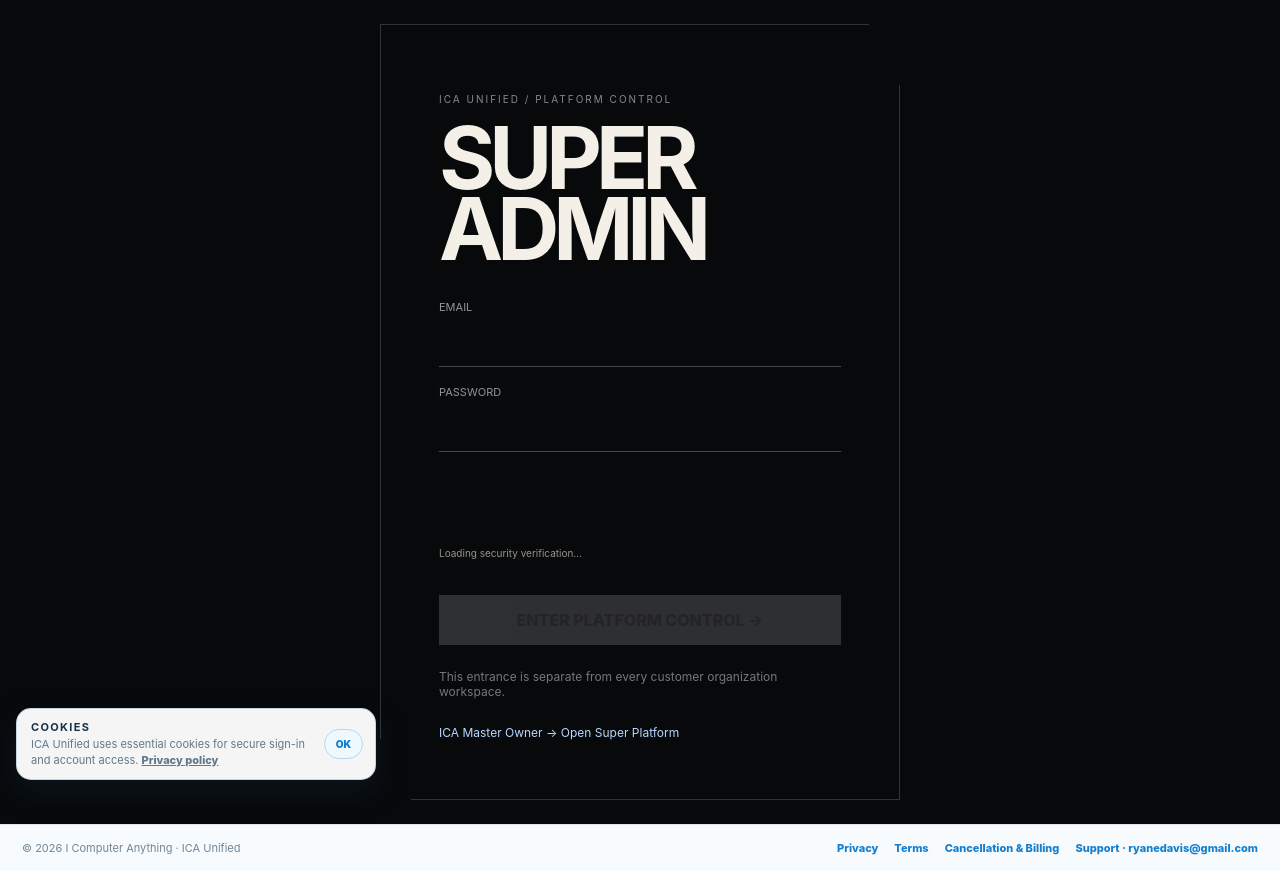
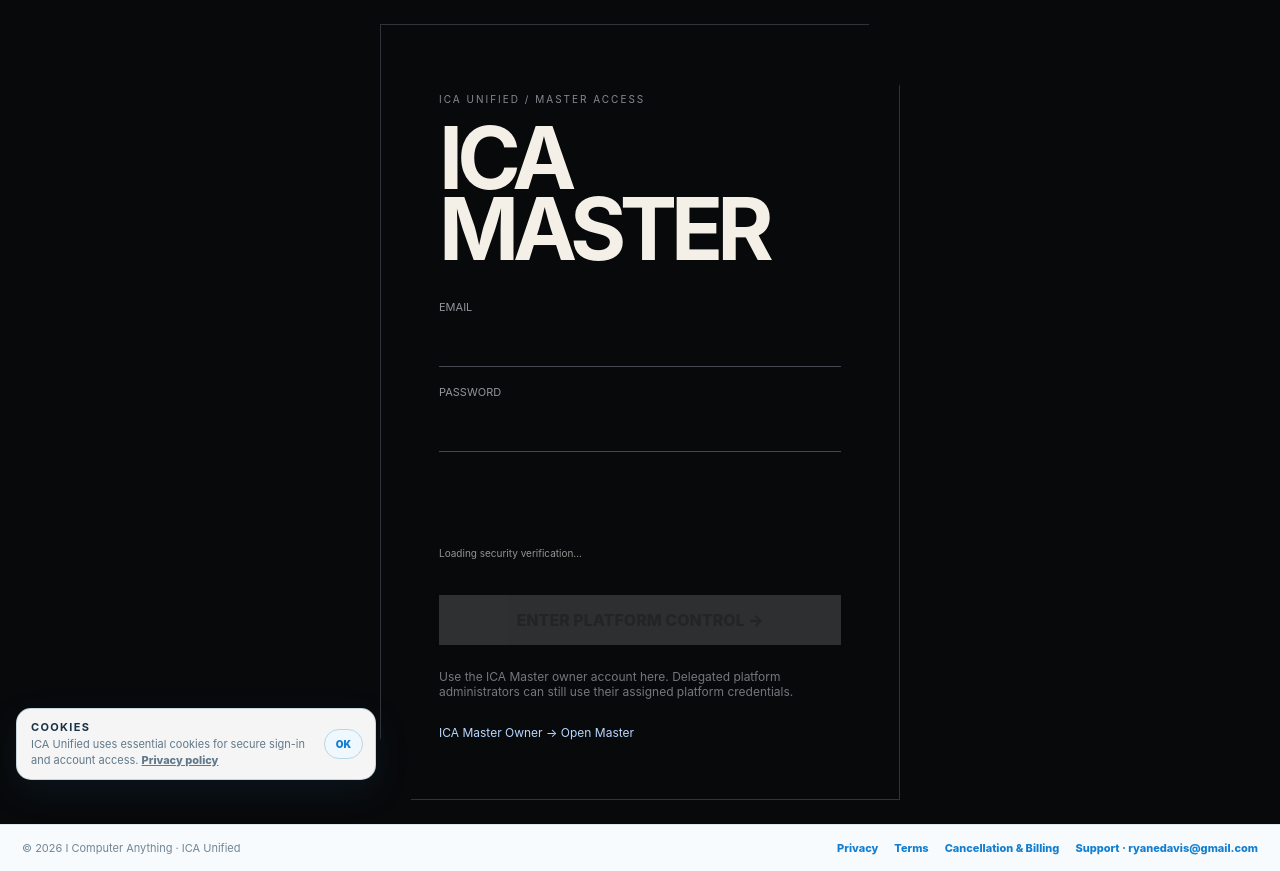
Before and after one commit to redavi19-asu/ICA-unified-, a Next.js app: page /platform/login in a window 1280 px wide. Built offline with nearby package versions, Linux system fonts and the light colour scheme; no server answers.

Commit message:
Rename Unified top-level login to ICA Master

```diff
--- a/src/app/platform/login/page.tsx
+++ b/src/app/platform/login/page.tsx
@@ -44,8 +44,8 @@ export default function PlatformLoginPage() {
   return (
     <main style={{minHeight:'100vh',display:'grid',placeItems:'center',padding:24,background:'#08090b',color:'#f4f0e8'}}>
       <section style={{width:'min(520px,100%)',border:'1px solid #30333a',padding:'clamp(28px,6vw,58px)',clipPath:'polygon(0 0,94% 0,100% 8%,100% 100%,6% 100%,0 92%)'}}>
-        <p style={{letterSpacing:'.2em',fontSize:10,color:'#858a90'}}>ICA UNIFIED / PLATFORM CONTROL</p>
-        <h1 style={{fontSize:'clamp(48px,9vw,86px)',lineHeight:.82,letterSpacing:'-.07em',margin:'18px 0 36px'}}>SUPER<br/>ADMIN</h1>
+        <p style={{letterSpacing:'.2em',fontSize:10,color:'#858a90'}}>ICA UNIFIED / MASTER ACCESS</p>
+        <h1 style={{fontSize:'clamp(48px,9vw,86px)',lineHeight:.82,letterSpacing:'-.07em',margin:'18px 0 36px'}}>ICA<br/>MASTER</h1>
 
         <form onSubmit={submit} style={{display:'grid',gap:18}}>
           <label style={{display:'grid',gap:8,fontSize:11,color:'#90959a'}}>
@@ -78,12 +78,12 @@ export default function PlatformLoginPage() {
         </form>
 
         {error && <p style={{color:'#e58f8f'}}>{error}</p>}
-        <p style={{fontSize:12,color:'#73787d',marginTop:24}}>This entrance is separate from every customer organization workspace.</p>
+        <p style={{fontSize:12,color:'#73787d',marginTop:24}}>Use the ICA Master owner account here. Delegated platform administrators can still use their assigned platform credentials.</p>
         <a
           href="https://icomputeranything.com/master"
           style={{display:'inline-block',marginTop:14,color:'#b9d7ff',fontSize:12,textDecoration:'none'}}
         >
-          ICA Master Owner → Open Super Platform
+          ICA Master Owner → Open Master
         </a>
       </section>
     </main>
```
